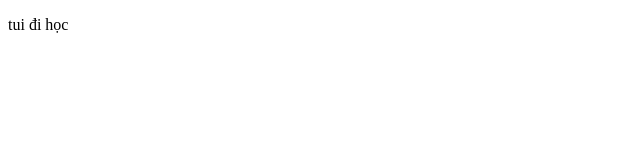
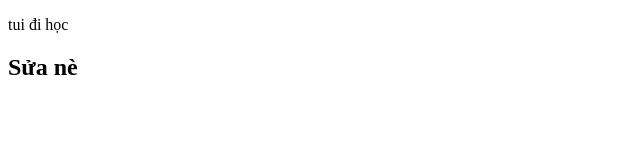
Before and after one commit to Dungpro1992/duan3, a plain HTML site: page index.html in a window 1280 px wide. Shown: the whole page, without its empty margins (0-640 px from the left). Drawn offline with Linux system fonts and the light colour scheme.

Commit message:
2nd commit

```diff
--- a/index.html
+++ b/index.html
@@ -9,5 +9,6 @@
     <p>
         tui đi học
     </p>
+    <h2>Sửa nè</h2>
 </body>
 </html>
```
